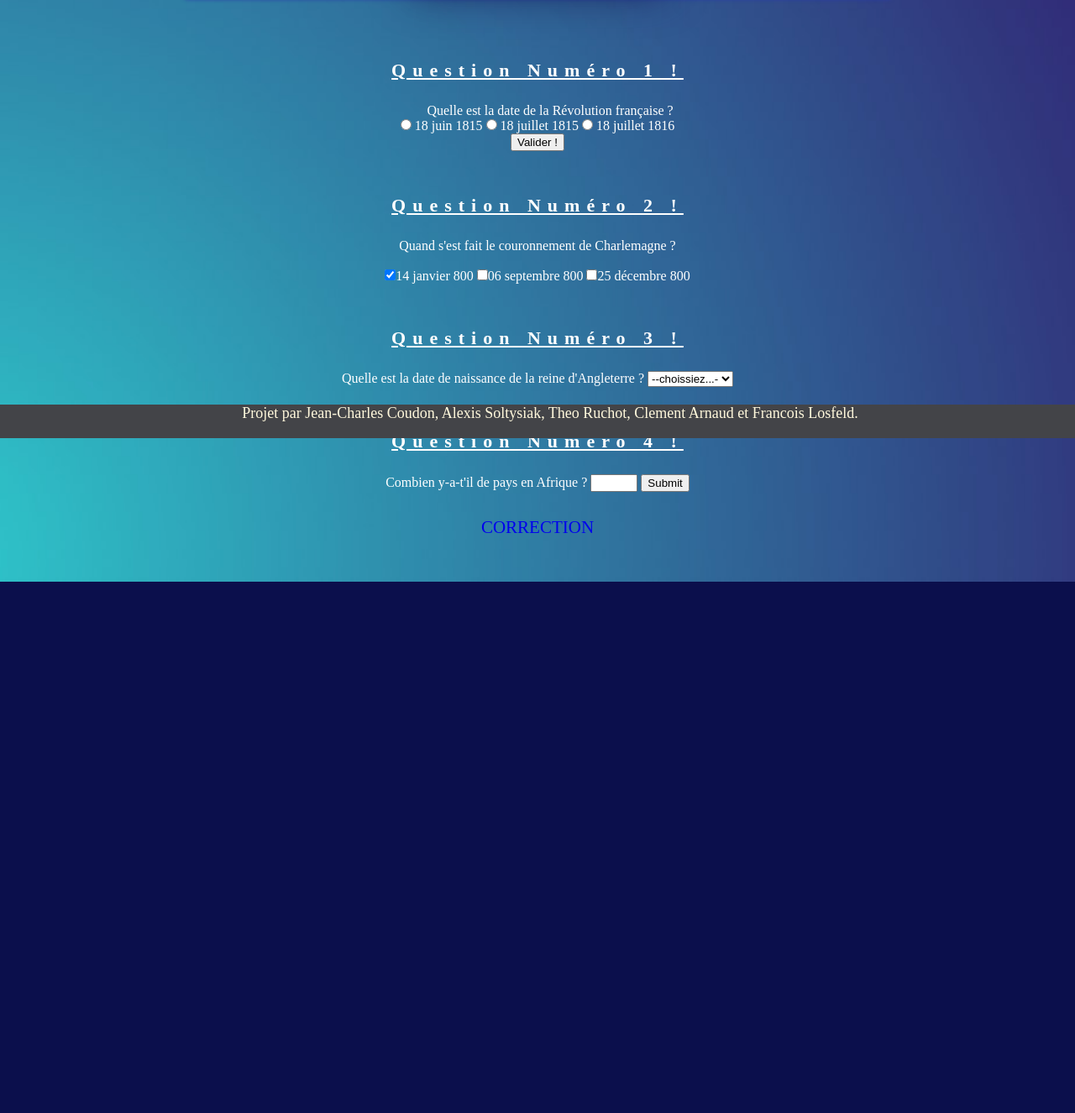
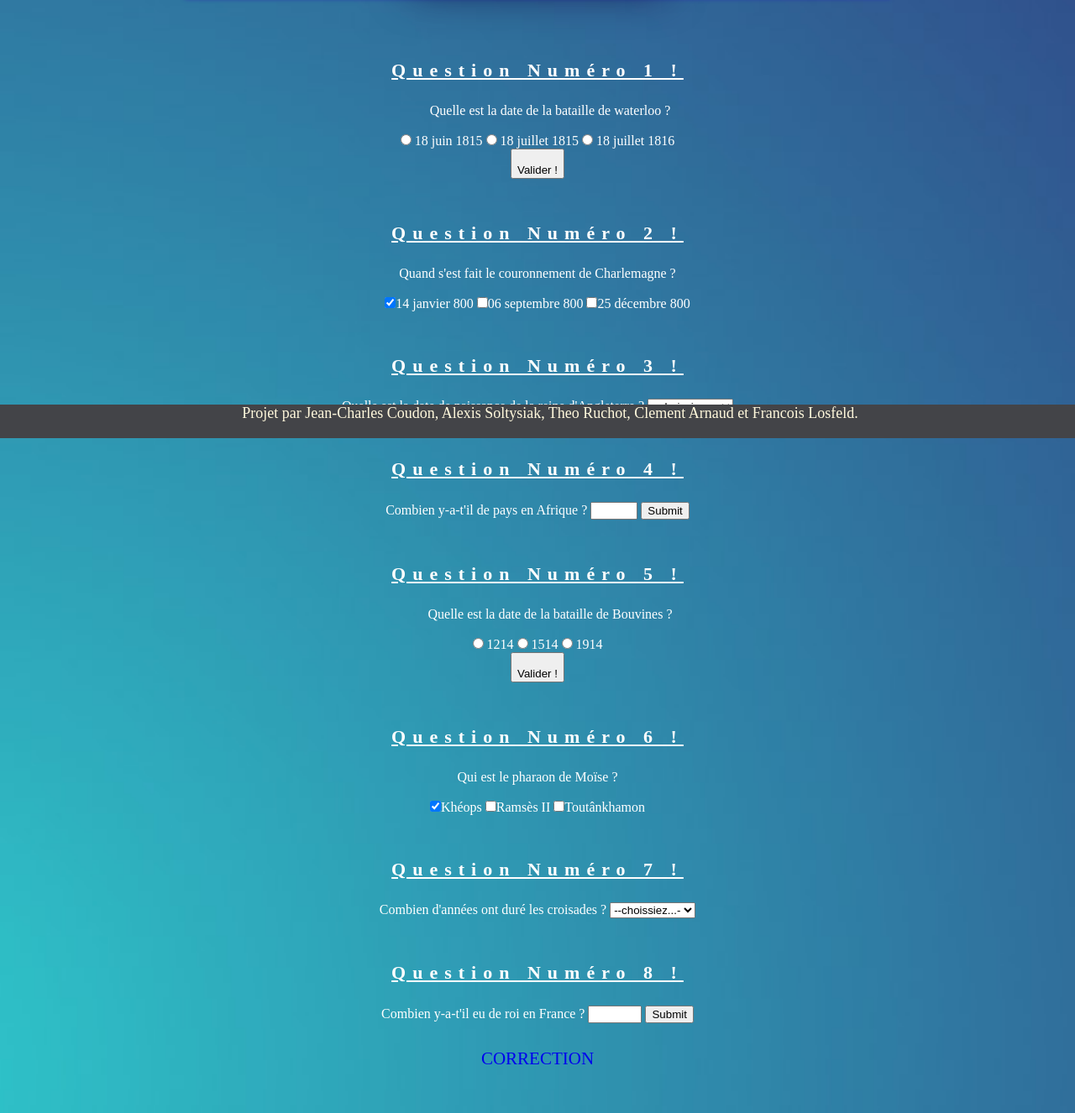
Before and after one commit to francois-los/techno_web, a PHP site: page /quiz1.php in a window 1280 px wide. Shown: the part 278-1604 px from the top of the page at 84% size. Before the commit the page ends 971 px from the top, so only its background shows below. Run offline with PHP 8.4, Linux system fonts and the light colour scheme.

Commit message:
Restaure

```diff
--- a/headerr.html
+++ b/headerr.html
@@ -10,8 +10,7 @@
 
             <nav class="navigation">
                 <ul class="navigationListe">
-                    <li><a href="quiz1.php" title="Aller au Quiz 1">Quizz 1</a></li>
-                    <li><a href="quiz2.php" title="Aller au Quiz 2">Quizz 2</a></li>
+                    <li><a href="home.php" title="GOTO Home">Accueil</a></li>
                 </ul>
             </nav>
 
--- a/quiz1.php
+++ b/quiz1.php
@@ -14,6 +14,7 @@
 
 
 
+<!-- Entête -->
 
 <section>
   <div class="container">
@@ -28,16 +29,12 @@
 </section>
 
 
-
-
-
-
-
+<!-- Question 1 -->
 
 
 <form>
   <h3  ><br><br> Question Numéro 1 !<br><br>  </h3>
-  <p> Quelle est la date de la Révolution française ? </p>
+  <p> Quelle est la date de la bataille de waterloo ?<br><br>  </p>
   <div>
     <input type="radio" id="Choice1"
      name="contact" value="1">
@@ -53,10 +50,12 @@
   </div>
   <div>
   	<h2>  </h2>
-    <button type="submit">        Valider !</button>
+    <button type="submit">  </br>   Valider !</button>
   </div>
 </form>
 
+
+<!-- Question 2 -->
 
 
 <h3> <br><br>Question Numéro 2 !<br><br>  </h3>
@@ -66,6 +65,7 @@
 <input type="checkbox" name="question3" id="q3answer3" value ="answer3" />25 décembre 800</label>
 
 
+<!-- Question 3 -->
 
 
 <h3> <br><br>Question Numéro 3 !<br><br>  </h3>
@@ -81,6 +81,9 @@
 </select>
 
 
+<!-- Question 4 -->
+
+
 <h3> <br><br>Question Numéro 4 !<br><br>  </h3>
 <form >
   <label for="quantity">Combien y-a-t'il de pays en Afrique ?</label>
@@ -88,6 +91,74 @@
   <input type="submit">
 </form>
 
+
+<!-- Question 5 -->
+
+
+<form>
+  <h3  ><br><br> Question Numéro 5 !<br><br>  </h3>
+  <p> Quelle est la date de la bataille de Bouvines ?<br><br>  </p>
+  <div>
+    <input type="radio" id="Choice1"
+     name="contact" value="1">
+    <label for="contactChoice1">1214</label>
+
+    <input type="radio" id="Choice2"
+     name="contact" value="2">
+    <label for="contactChoice2">1514</label>
+
+    <input type="radio" id="Choice3"
+     name="contact" value="3">
+    <label for="contactChoice3">1914</label>
+  </div>
+  <div>
+    <h2>  </h2>
+    <button type="submit"> </br> Valider !</button>
+  </div>
+</form>
+
+
+<!-- Question 6 -->
+
+
+<h3> <br><br>Question Numéro 6 !<br><br>  </h3>
+<label > Qui est le pharaon de Moïse ?  <br><br>
+<input type="checkbox" name="question3" id="q3answer1" value ="answer1" checked="checked" />Khéops
+<input type="checkbox" name="question3" id="q3answer2" value ="answer2" />Ramsès II
+<input type="checkbox" name="question3" id="q3answer3" value ="answer3" />Toutânkhamon </label>
+
+
+<!-- Question 7 -->
+
+
+<h3> <br><br>Question Numéro 7 !<br><br>  </h3>
+<label for="Question-select"> Combien d'années ont duré les croisades ?</label>
+<select name="Question" id="Question-select">
+    <option value="">--choissiez...-</option>
+    <option value="1">100</option>
+    <option value="2">200</option>
+    <option value="1">300</option>
+    <option value="1">400</option>
+    <option value="1">500</option>
+
+</select>
+
+
+<!-- Question 8 -->
+
+
+<h3> <br><br>Question Numéro 8 !<br><br>  </h3>
+<form >
+  <label for="quantity">Combien y-a-t'il eu de roi en France ? </label>
+  <input type="number" id="quantity" name="quantity" min="20" max="100">
+  <input type="submit">
+</form>
+
+</body>
+
+
+
+
 </body>
 
 
--- a/style.css
+++ b/style.css
@@ -30,8 +30,10 @@ h3{
 .container{  padding-top: 20px;
   padding-bottom: 20px;}
 
+
+
 .background-img{
-  background-image: url("banniere.jpg");
+  background-image: url("banniere2.jpg");
   height: 100px;
   width: 800px;
   background-repeat: no-repeat;
```
Also changed, not shown: home.php (added, +46 -0 lines), quiz2.php (+72 -5 lines), reponsequizz.php (+29 -8 lines), reponsequizz2.php (+29 -8 lines).
